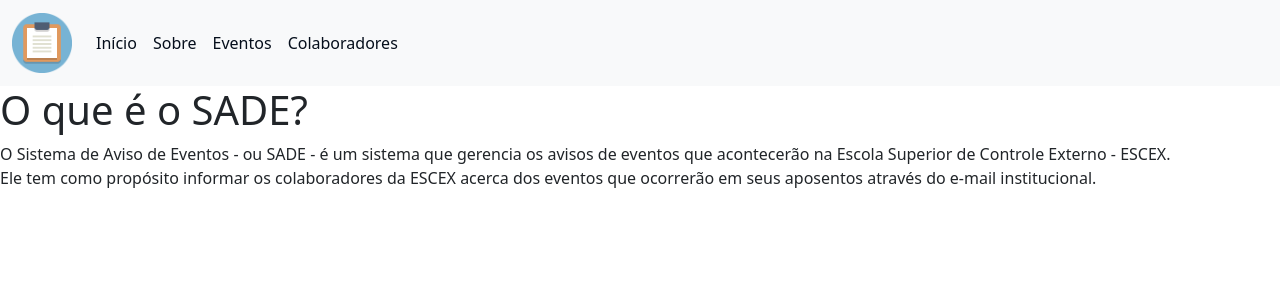
After one commit to goltaraya/sade-app, a PHP site: page /sobre.php in a window 1280 px wide. The commit adds this page. Shown: the top 300 px of the page. Run offline with PHP 8.4, Linux system fonts and the light colour scheme.

Commit message:
add: sobre.php

```diff
--- /dev/null
+++ b/sobre.php
@@ -0,0 +1,14 @@
+<?php include_once 'templates/header.php' ?>
+
+<div>
+    <div class="header-div">
+        <h1>O que é o SADE?</h1>
+        <p>O Sistema de Aviso de Eventos - ou SADE - é um sistema que gerencia os avisos de
+            eventos que acontecerão na Escola Superior de Controle Externo - ESCEX.<br>
+            Ele tem como propósito informar os colaboradores da ESCEX acerca dos eventos que ocorrerão em seus aposentos
+            através do e-mail institucional.
+        </p>
+    </div>
+</div>
+
+<?php include_once 'templates/footer.php' ?>
--- a/templates/header.php
+++ b/templates/header.php
@@ -9,9 +9,11 @@
 
     <!-- BOOTSTRAP -->
     <link href="https://cdn.jsdelivr.net/npm/bootstrap@5.2.3/dist/css/bootstrap.min.css" rel="stylesheet" integrity="sha384-rbsA2VBKQhggwzxH7pPCaAqO46MgnOM80zW1RWuH61DGLwZJEdK2Kadq2F9CUG65" crossorigin="anonymous">
-
     <!-- CSS -->
     <link rel="stylesheet" href="<?= $BASE_URL ?>css/style.css">
+    <!-- FAVICON -->
+    <link rel="shortcut icon" href="<?= $BASE_URL ?>img/clipboard-icon.png" type="image/x-icon">
+
 </head>
 
 <body>
@@ -23,8 +25,10 @@
             <div class="collapse navbar-collapse" id="navbarNavAltMarkup">
                 <div class="navbar-nav">
                     <a class="nav-link" href="<?= $BASE_URL ?>index.php">Início</a>
+                    <a class="nav-link" href="<?= $BASE_URL ?>sobre.php">Sobre</a>
                     <a class="nav-link" href="<?= $BASE_URL ?>eventos.php">Eventos</a>
                     <a class="nav-link" href="<?= $BASE_URL ?>colaboradores.php">Colaboradores</a>
                 </div>
             </div>
         </div>
+    </nav>
```
